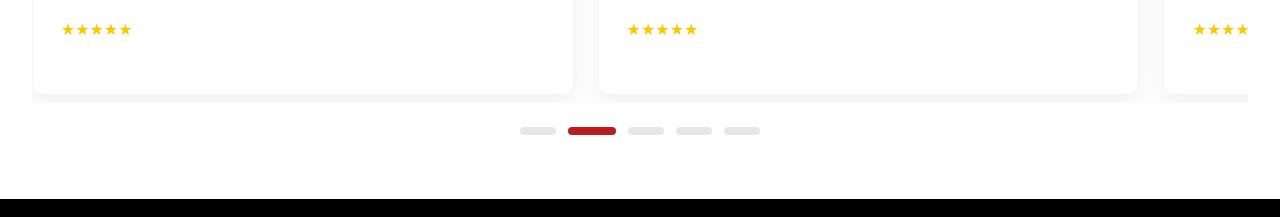
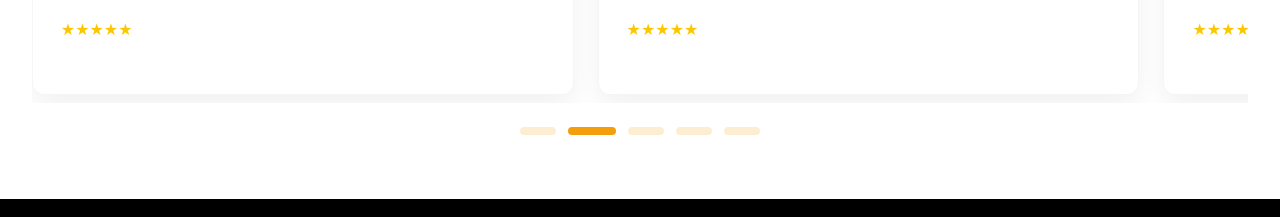
Before and after one commit to farhannawazofficial/new-paradise-banquet, a Next.js app: page / in a window 1280 px wide. Shown: the part 2215-2432 px from the top of the page. Built offline with nearby package versions, Linux system fonts and the light colour scheme.

Commit message:
new added

```diff
--- a/app/globals.css
+++ b/app/globals.css
@@ -211,7 +211,12 @@ html {
   scroll-behavior: smooth;
   padding: 8px 6px;
   -webkit-overflow-scrolling: touch;
+  /* hide native scrollbar */
+  -ms-overflow-style: none; /* IE and Edge */
+  scrollbar-width: none; /* Firefox */
 }
+.testimonials-container::-webkit-scrollbar { display: none; height: 0; }
+
 .testimonial-card {
   flex: 0 0 85%;
   max-width: 900px;
@@ -229,10 +234,10 @@ html {
 .testimonial-dot {
   width: 36px;
   height: 8px;
-  background: rgba(196, 196, 196, 0.4);
+  background: rgba(245, 159, 11, 0.18); /* pale yellow */
   border-radius: 8px;
   display: inline-block;
   transition: all .24s ease;
   border: none;
 }
-.testimonial-dot.active { width: 48px; background: #b91c1c; }
+.testimonial-dot.active { width: 48px; background: #f59e0b; }
```
